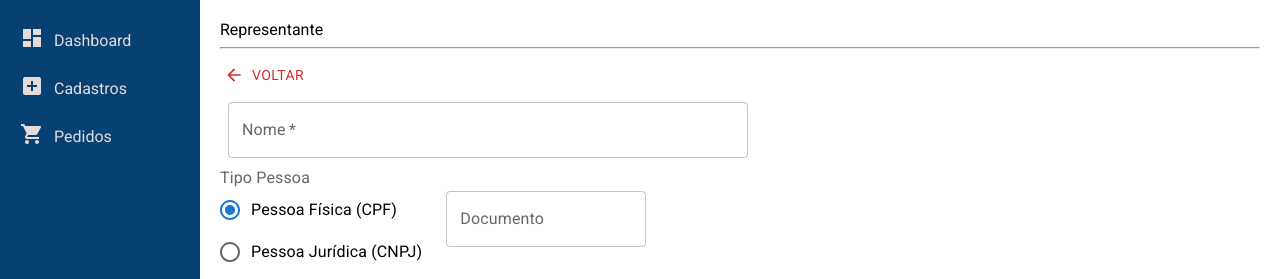
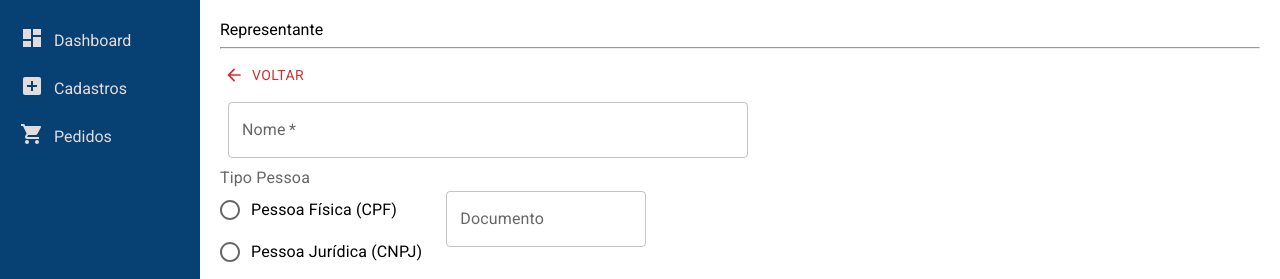
Before and after one commit to HenriqueOPeixoto/app-kodyak, a React (Vite) app in the folder frontend-kodyak/: page /cadastros/novo_representante in a window 1280 px wide. Shown: the top 279 px of the page. Built offline with nearby package versions, Linux system fonts and the light colour scheme; no server answers.

Commit message:
Atualizar tipo pessoa dinamicamente ao carregar os dados

```diff
--- a/frontend-kodyak/src/components/Cadastros/Representantes.tsx
+++ b/frontend-kodyak/src/components/Cadastros/Representantes.tsx
@@ -251,6 +251,7 @@ export default function Representantes() {
               defaultValue="F"
               name="tipo-pessoa-radio-buttons-group"
               onChange={handleTipoPessoaChange}
+              value={tipoPessoa}
             >
               <FormControlLabel value="F" control={<Radio />} label="Pessoa Física (CPF)" />
               <FormControlLabel value="J" control={<Radio />} label="Pessoa Jurídica (CNPJ)" />
```
